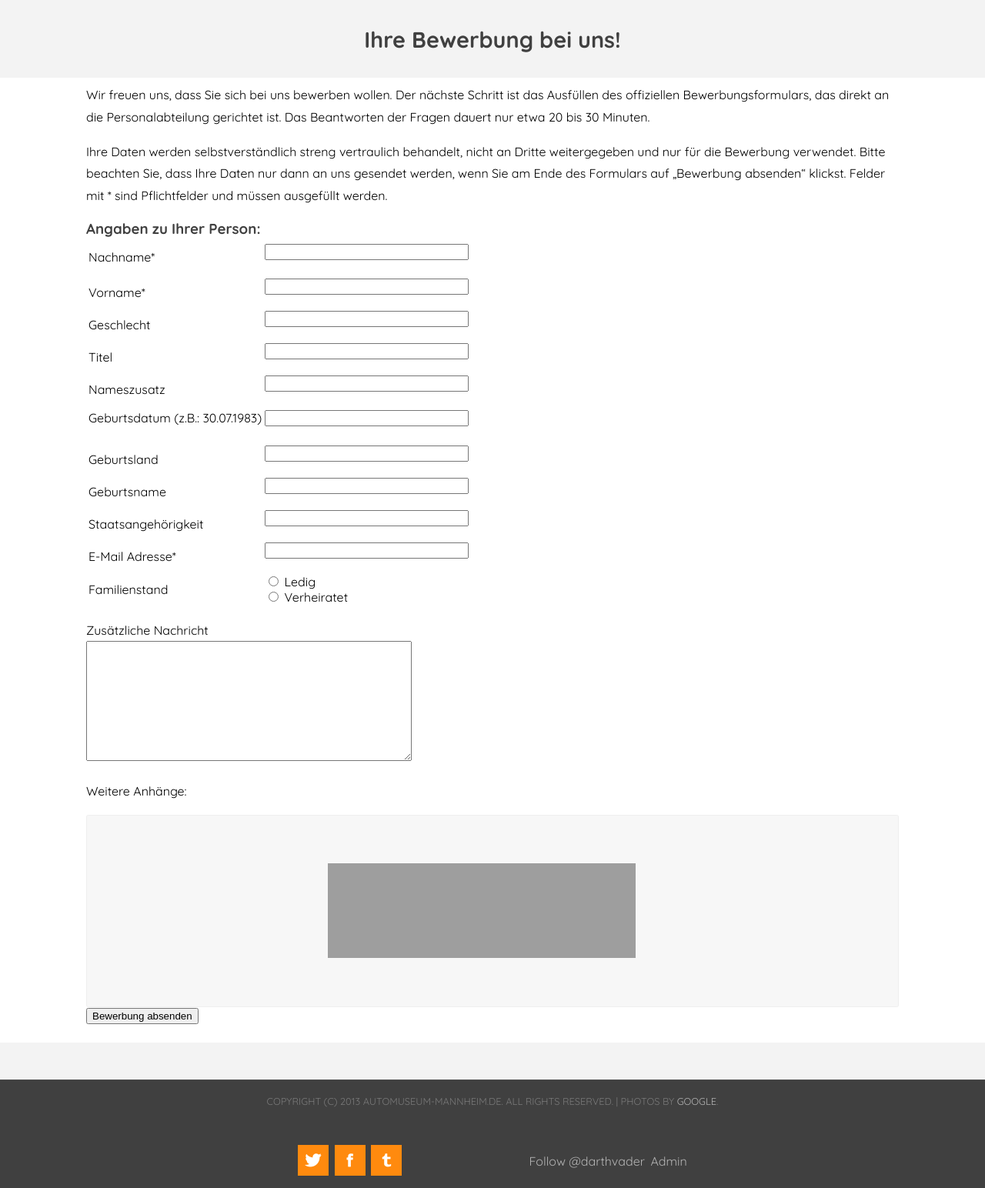
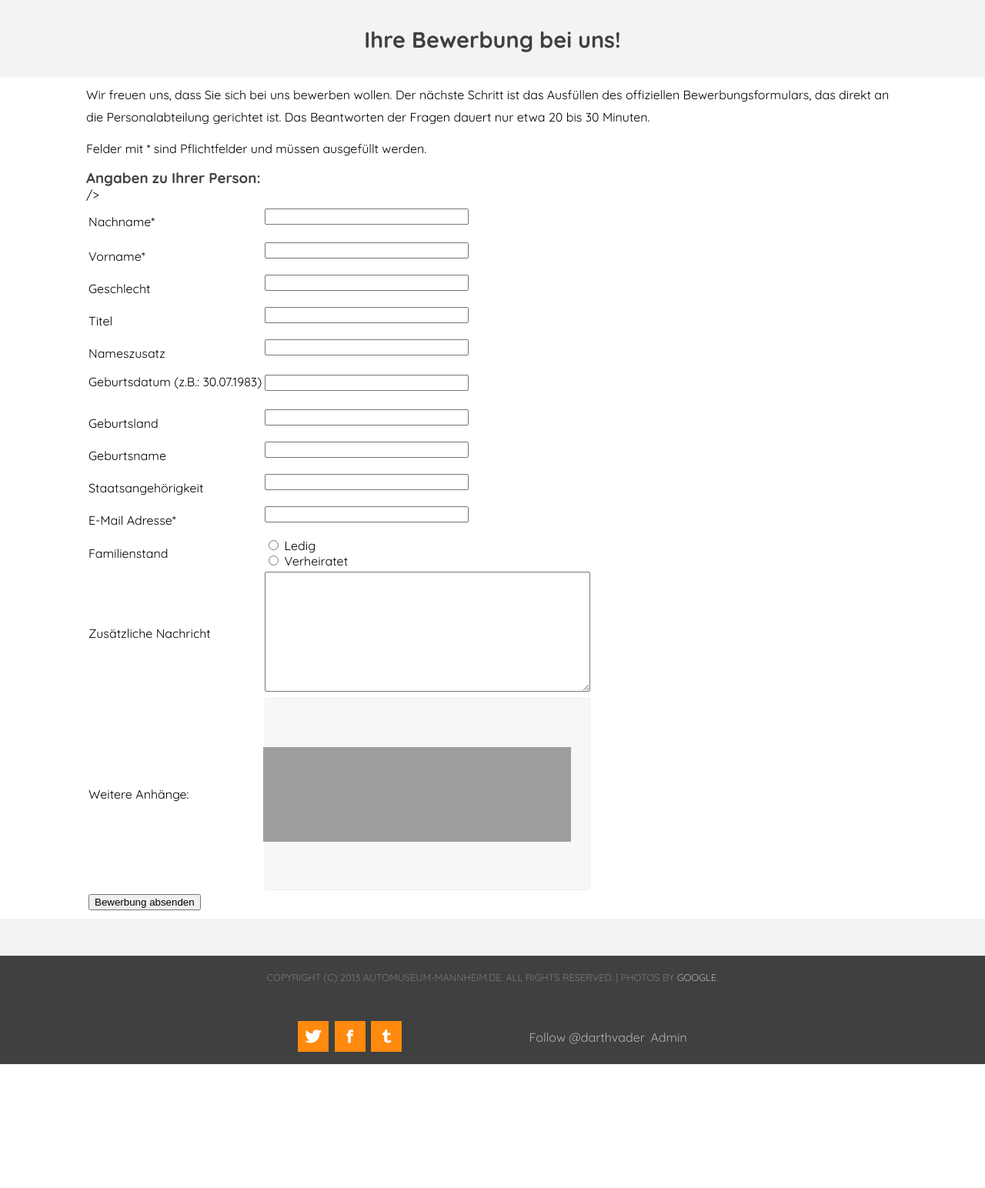
Before and after one commit to chrizzTs/Museum, a PHP site: page /GuestBook/Recruiting.php in a window 1280 px wide. Shown: the part 175-1719 px from the top of the page at 77% size. After the commit the page ends 1558 px from the top, so only its background shows below. Run offline with PHP 8.4, Linux system fonts and the light colour scheme; some libraries are stand-ins or nearby versions; grey boxes are pictures that could not be loaded.

Commit message:
Änderungen

```diff
--- a/Recruiting.php
+++ b/Recruiting.php
@@ -17,69 +17,74 @@
 			<h2>Ihre Bewerbung bei uns!</h2>
 		</div>
 <div id="wrapper" class="container">
-	  <p id="replyPost">
-      Wir freuen uns, dass Sie sich bei uns bewerben wollen. Der nächste Schritt ist das Ausfüllen des offiziellen Bewerbungsformulars,
+
+
+
+
+     <p id="replyPost"> Wir freuen uns, dass Sie sich bei uns bewerben wollen. Der nächste Schritt ist das Ausfüllen des offiziellen Bewerbungsformulars,
 das direkt an die Personalabteilung gerichtet ist. Das Beantworten der Fragen dauert nur etwa 20 bis 30 Minuten.	    </p>
-	  <p>Ihre Daten werden selbstverständlich streng vertraulich behandelt, nicht an Dritte weitergegeben und nur für die Bewerbung
-	    verwendet. Bitte beachten Sie, dass Ihre Daten nur dann an uns gesendet werden, wenn Sie am Ende des Formulars auf
-	    „Bewerbung absenden“ klickst.
+
 
 	    Felder mit * sind Pflichtfelder und müssen ausgefüllt werden. </p>
 	  <p><h3>Angaben zu Ihrer Person:</h3>
 
-      <table border="0">
+
+   <table border="0" id="recturingForm">
   <tr>
-    <td>Nachname*</td>
-    <td><p><input id="name" name="name" type="text" size="30" maxlength="30" /></p></td>
+    <td id="lastnameLabel">Nachname*</td>
+    <td><p><input id="lastname" name="name" type="text" size="30" maxlength="30" /></p></td>
   </tr>
   <tr>
-    <td>Vorname*</td>
-    <td><input id="name" name="name" type="text" size="30" maxlength="30" /></p></td>
+    <td id="firstnameLabel">Vorname*</td>
+    <td><input id="firstname" name="name" type="text" size="30" maxlength="30" /></p></td>
   </tr>
   <tr>
     <td>Geschlecht</td>
-    <td><input id="name" name="name" type="text" size="30" maxlength="30" /></p></td>
+    <td><input id="sex" name="name" type="text" size="30" maxlength="30" /></p></td>
   </tr>
   <tr>
     <td>Titel</td>
-    <td><input id="name" name="name" type="text" size="30" maxlength="30" /></p></td>
+    <td><input id="title" name="name" type="text" size="30" maxlength="30" /></p></td>
   </tr>
   <tr>
     <td>Nameszusatz</td>
-    <td><input id="name" name="name" type="text" size="30" maxlength="30" /></p></td>
+    <td><input id="addname" name="name" type="text" size="30" maxlength="30" /></p></td>
   </tr>
   <tr>
     <td><p>Geburtsdatum (z.B.: 30.07.1983)</p></td>
-    <td><input id="name" name="name" type="text" size="30" maxlength="30" /></p></td>
+    <td><input id="birthday" name="name" type="text" size="30" maxlength="30" /></p></td>
   </tr>
   <tr>
     <td>Geburtsland</td>
-    <td><input id="name" name="name" type="text" size="30" maxlength="30" /></p></td>
+    <td><input id="birthcountry" name="name" type="text" size="30" maxlength="30" /></p></td>
   </tr>
   <tr>
     <td>Geburtsname</td>
-    <td><input id="name" name="name" type="text" size="30" maxlength="30" /></p></td>
+    <td><input id="birthname" name="name" type="text" size="30" maxlength="30" /></p></td>
   </tr><tr>
     <td>Staatsangehörigkeit</td>
-    <td><input id="name" name="name" type="text" size="30" maxlength="30" /></p></td>
+    <td><input id="nationality" name="name" type="text" size="30" maxlength="30" /></p></td>
   </tr><tr>
-    <td>E-Mail Adresse*</td>
-    <td><input id="name" name="name" type="text" size="30" maxlength="30" /></p></td>
+    <td id="emailLabel">E-Mail Adresse*</td>
+    <td><input id="mail" name="name" type="text" size="30" maxlength="30" /></p></td>
   </tr>
   	<td>Familienstand</td>
-    <td><input type="radio" name="fam" value="fam"> Ledig<br>
-    <input type="radio" name="fam" value="fam">
+    <td><input type="radio" id="ledig" name="fam" value="fam"> Ledig<br>
+    <input type="radio" id="married" name="fam" value="fam">
     Verheiratet</td>
-</table>
-
-	</p>
-				<p>Zusätzliche Nachricht<br /><textarea id="eingabe" name="eingabe" cols="50" rows="10"></textarea></p>
-				<p>Weitere Anhänge:</p>
-
-      <form action="upload.php" class="dropzone"></form>
-	  <input type="submit" value="Bewerbung absenden"/>
+	<tr>
+	<td>Zusätzliche Nachricht</td>/>
+	<td><textarea id="eingabe" name="eingabe" cols="50" rows="10"></textarea></td>
+	</tr>
+	<tr>
+	<td>Weitere Anhänge:</td>
+     <td><form action="upload.php" class="dropzone"></form></td>
+	</tr>
+	<tr>
+	<td> <input type="button"  id="formApplication" value="Bewerbung absenden"/> </td>
+	</tr>
 			</form>
-		</p>
+	</table>
  </form>
  </div>
 	</div>
--- a/default.js
+++ b/default.js
@@ -69,31 +69,54 @@
 });
 
 // Bewerbungsformular Post und Echo Injection
-$( "#formApplication" ).submit(function( event ) {
- 	event.preventDefault();
+$( "#formApplication" ).click(function( event ) {
 
- 	var lastname = $("#name").val();
+	//Zurücksetzten der Fabrbe,wenn Feld gesetzt ist.
+		$("#emailLabel").css("color", "black");
+		$("#lastnameLabel").css("color", "black");
+		$("#firstnameLabel").css("color", "black");
+
+ 	var lastname = $("#lastname").val();
  	var firstname = $("#firstname").val();
  	var sex = $("#sex").val();
  	var title = $("#title").val();
  	var addname = $("#addname").val();
  	var birthday = $("#birthday").val();
+ 	var birthname = $("#birthname").val();
  	var birthcountry = $("#birthcountry").val();
- 	var nationality= $("#name").val();
+ 	var nationality= $("#nationality").val();
  	var mail= $("#mail").val();
- 	var family= $("#family").val();
- 	var input = $("#input").val();
- 	var dropzone = $("#dropzone").val();
+ 	var ledig = $("#ledig").val();
+ 	var married = $("#married").val();
 
- 	$.post("upload.php", dropzone);
 
-   var posting = $.post( "RecrutingSkript.php", {lastname:lastname, firstname:firstname, sex:sex, title:title, addname:addname, birthday:birthday, birthcountry:birthcountry, nationality:nationality, mail:mail,  family:family, input:input});
+ 	var send=true;
+
+ 	if(lastname==""){
+ 		send=false;
+	 	$("#lastnameLabel").css("color", "red");
+ 	}
+ 	if(firstname==""){
+ 		send=false;
+	 	$("#firstnameLabel").css("color", "red");
+ 	}
+  	if(mail==""){
+ 		send=false;
+	 	$("#emailLabel").css("color", "red");
+ 	}
+
+ 	if(send==true){
+
+ 	var posting = $.post( "RecruitingSkript.php", {firstname:firstname, lastname:lastname, sex:sex, title:title, birthday:birthday, addname:addname,  birthname:birthname, birthcountry:birthcountry, nationality:nationality, mail:mail, ledig:ledig});
    posting.done(function( data ) {
 	  $("#replyPost").html(data);
-	  $("#kontaktform").hide("fast");
+	 	});
+	 	$("#recturingForm").hide("fast");
+
+ 	}
 
 
-	});
+
 
 
 });
```
Also changed, not shown: RecruitingSkript.php (added, +61 -0 lines).
